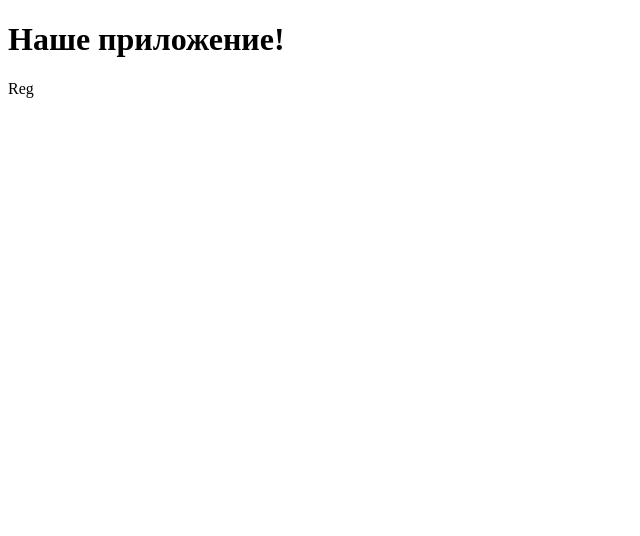
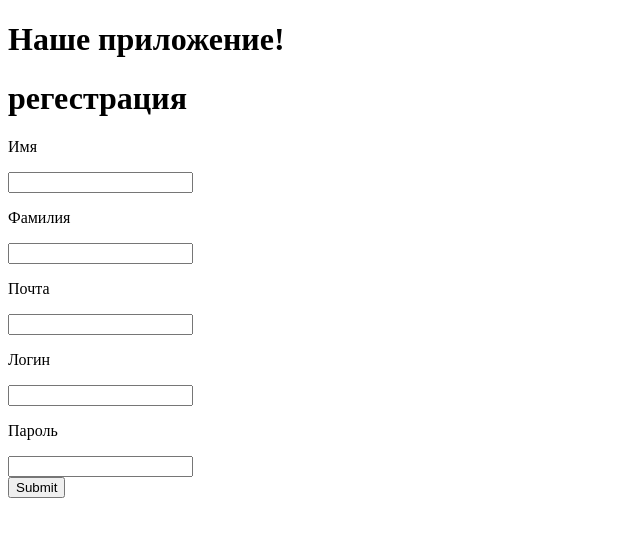
Before and after one commit to andreykarpov0/chemex, a React (Create React App) app in the folder ClientApp/: page /reg in a window 1280 px wide. Shown: the top 536 px of the page, without its empty margins (0-640 px from the left). Built offline with nearby package versions, Linux system fonts and the light colour scheme.

Commit message:
registrOne

```diff
--- a/ClientApp/src/windows/Reg.jsx
+++ b/ClientApp/src/windows/Reg.jsx
@@ -4,6 +4,22 @@ import './Reg.css';
 
 export default function Reg() {
   return (
-    <div>Reg</div>
+    <div>
+      <h1>регестрация</h1>
+      <form>
+        <p>Имя</p>
+        <input type="text"/>
+        <p>Фамилия</p>
+        <input type="text"/>
+        <p>Почта</p>
+        <input type="text"/>
+        <p>Логин</p>
+        <input type="text"/>
+        <p>Пароль</p>
+        <input type="password"/>
+        <br/>
+        <input type="submit"/>
+      </form>
+    </div>
   )
 }
```
